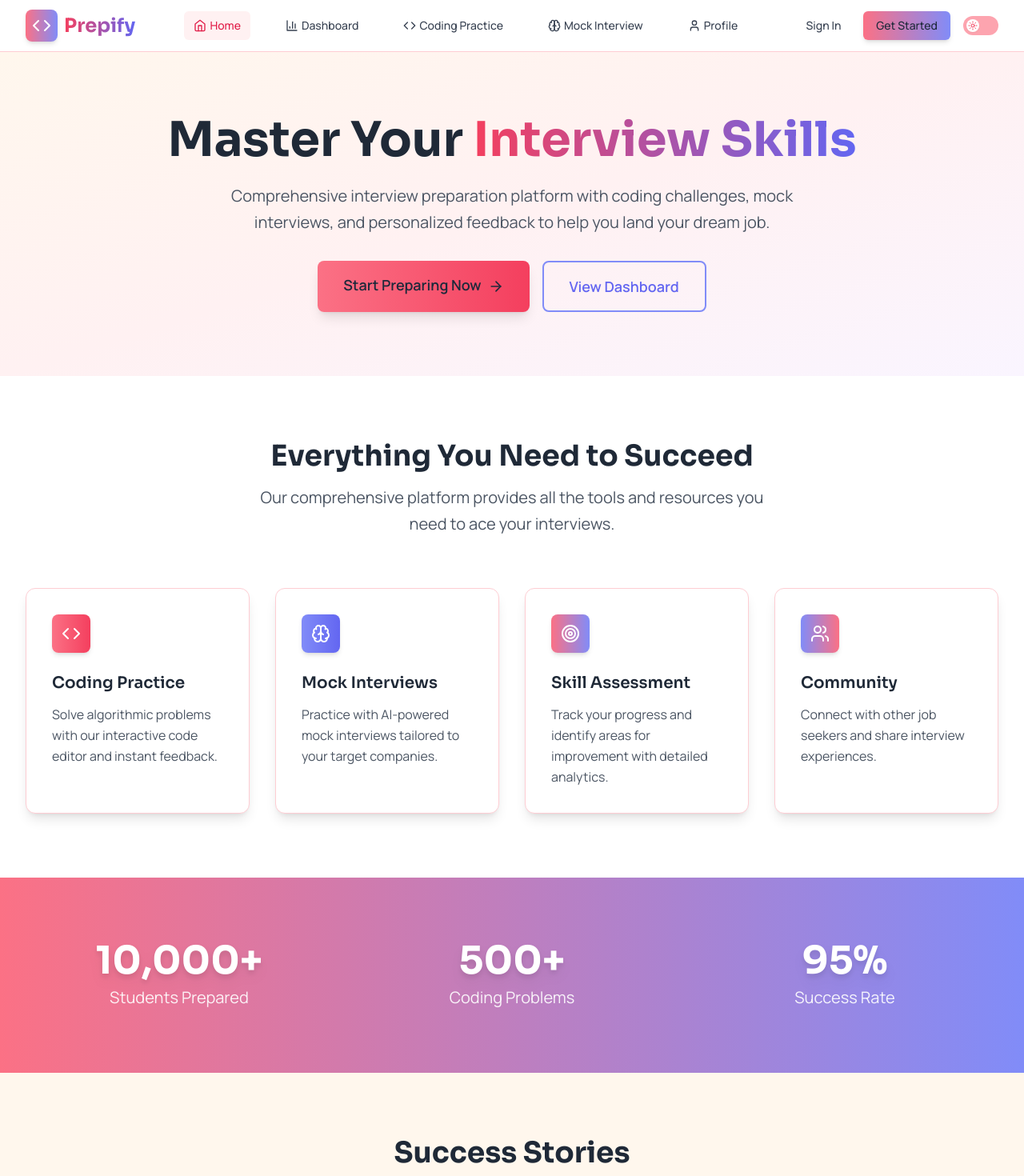
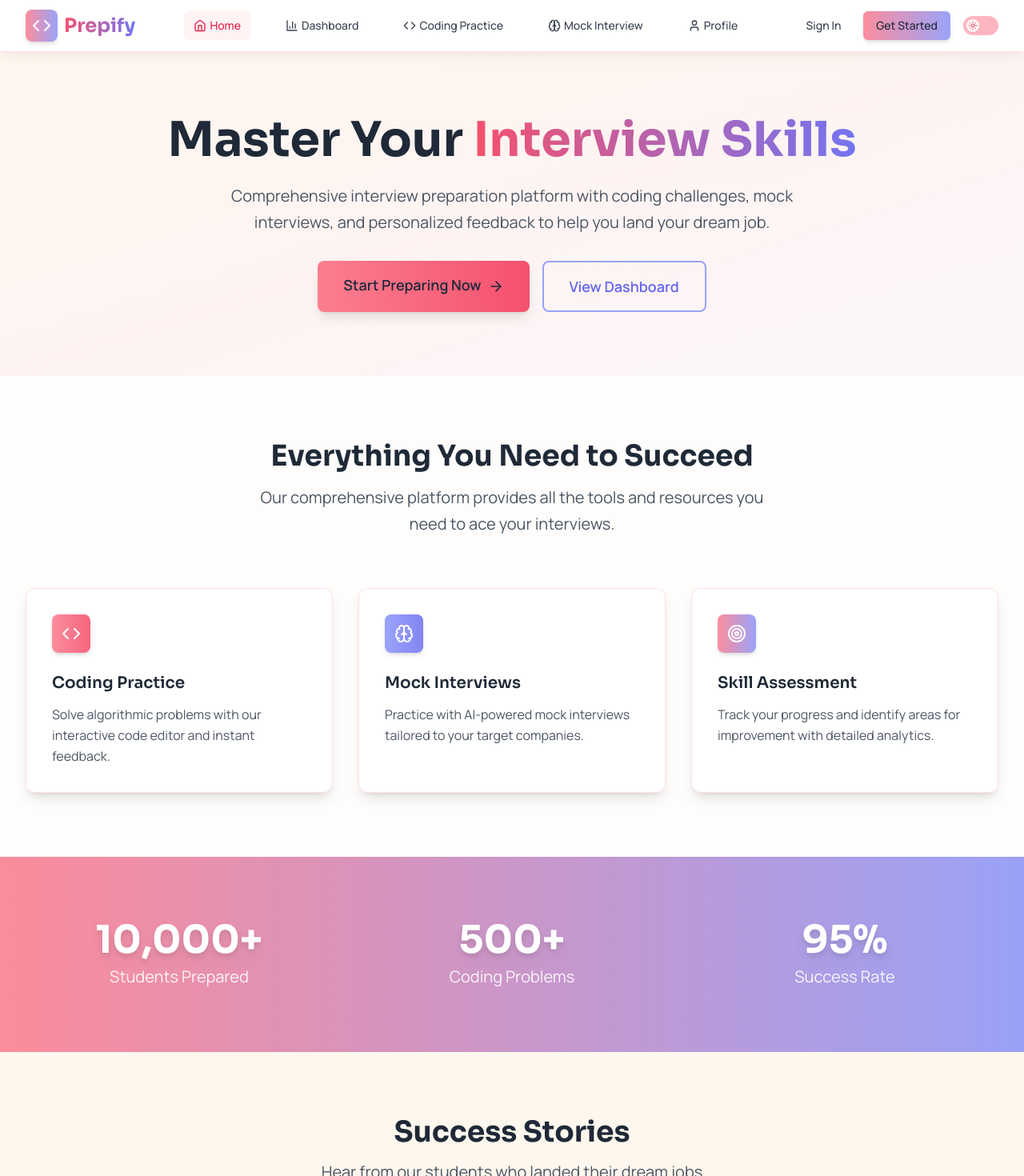
Before and after one commit to Sridharmalladi/prepp, a React (Vite) app: page / in a window 1280 px wide. Shown: the top 1470 px of the page at 80% size. Built offline with nearby package versions, Linux system fonts and the light colour scheme.

Commit message:
Remove Community tab and apply matte color finish

```diff
--- a/src/components/Header.tsx
+++ b/src/components/Header.tsx
@@ -23,15 +23,15 @@ const Header: React.FC<HeaderProps> = ({ isDarkMode = false, onToggleTheme }) =>
   const isActive = (path: string) => location.pathname === path;
 
   return (
-    <header className="bg-white shadow-lg border-b border-rose-200">
+    <header className="bg-white/90 backdrop-blur-sm shadow-lg border-b border-rose-200/60">
       <div className="max-w-7xl mx-auto px-4 sm:px-6 lg:px-8">
         <div className="flex justify-between items-center h-16">
           {/* Logo */}
           <Link to="/" className="flex items-center space-x-2">
-            <div className="bg-gradient-to-r from-rose-400 to-indigo-400 p-2 rounded-lg shadow-md">
+            <div className="bg-gradient-to-r from-rose-400/80 to-indigo-400/80 p-2 rounded-lg shadow-md">
               <Code className="h-6 w-6 text-white" />
             </div>
-            <span className="text-2xl font-heading font-bold bg-gradient-to-r from-rose-500 to-indigo-500 bg-clip-text text-transparent">
+            <span className="text-2xl font-heading font-bold bg-gradient-to-r from-rose-500/90 to-indigo-500/90 bg-clip-text text-transparent">
               Prepify
             </span>
           </Link>
@@ -46,8 +46,8 @@ const Header: React.FC<HeaderProps> = ({ isDarkMode = false, onToggleTheme }) =>
                   to={item.href}
                   className={`flex items-center space-x-1 px-3 py-2 rounded-md text-sm font-sans font-medium transition-colors duration-200 ${
                     isActive(item.href)
-                      ? 'text-rose-600 bg-rose-50'
-                      : 'text-gray-700 hover:text-rose-600 hover:bg-rose-50'
+                      ? 'text-rose-600 bg-rose-50/80'
+                      : 'text-gray-700 hover:text-rose-600 hover:bg-rose-50/80'
                   }`}
                 >
                   <Icon className="h-4 w-4" />
@@ -69,7 +69,7 @@ const Header: React.FC<HeaderProps> = ({ isDarkMode = false, onToggleTheme }) =>
               </Link>
               <Link
                 to="/register"
-                className="bg-gradient-to-r from-rose-400 to-indigo-400 text-slate-800 px-4 py-2 rounded-md text-sm font-sans font-medium hover:from-rose-500 hover:to-indigo-500 transition-all duration-200 shadow-md hover:shadow-lg transform hover:-translate-y-0.5"
+                className="bg-gradient-to-r from-rose-400/80 to-indigo-400/80 text-slate-800 px-4 py-2 rounded-md text-sm font-sans font-medium hover:from-rose-500/80 hover:to-indigo-500/80 transition-all duration-200 shadow-md hover:shadow-lg transform hover:-translate-y-0.5"
               >
                 Get Started
               </Link>
@@ -83,7 +83,7 @@ const Header: React.FC<HeaderProps> = ({ isDarkMode = false, onToggleTheme }) =>
             {/* Mobile menu button */}
             <button
               onClick={() => setIsMenuOpen(!isMenuOpen)}
-              className="md:hidden p-2 rounded-md text-gray-700 hover:text-rose-600 hover:bg-rose-50 transition-colors duration-200"
+              className="md:hidden p-2 rounded-md text-gray-700 hover:text-rose-600 hover:bg-rose-50/80 transition-colors duration-200"
             >
               {isMenuOpen ? <X className="h-6 w-6" /> : <Menu className="h-6 w-6" />}
             </button>
@@ -92,7 +92,7 @@ const Header: React.FC<HeaderProps> = ({ isDarkMode = false, onToggleTheme }) =>
 
         {/* Mobile Navigation */}
         {isMenuOpen && (
-          <div className="md:hidden py-4 border-t border-rose-200">
+          <div className="md:hidden py-4 border-t border-rose-200/60">
             <div className="space-y-2">
               {navigation.map((item) => {
                 const Icon = item.icon;
@@ -103,8 +103,8 @@ const Header: React.FC<HeaderProps> = ({ isDarkMode = false, onToggleTheme }) =>
                     onClick={() => setIsMenuOpen(false)}
                     className={`flex items-center space-x-2 px-3 py-2 rounded-md text-base font-sans font-medium transition-colors duration-200 ${
                       isActive(item.href)
-                        ? 'text-rose-600 bg-rose-50'
-                        : 'text-gray-700 hover:text-rose-600 hover:bg-rose-50'
+                        ? 'text-rose-600 bg-rose-50/80'
+                        : 'text-gray-700 hover:text-rose-600 hover:bg-rose-50/80'
                     }`}
                   >
                     <Icon className="h-5 w-5" />
@@ -112,18 +112,18 @@ const Header: React.FC<HeaderProps> = ({ isDarkMode = false, onToggleTheme }) =>
                   </Link>
                 );
               })}
-              <div className="pt-4 border-t border-rose-200 space-y-2">
+              <div className="pt-4 border-t border-rose-200/60 space-y-2">
                 <Link
                   to="/login"
                   onClick={() => setIsMenuOpen(false)}
-                  className="block px-3 py-2 text-base font-sans font-medium text-gray-700 hover:text-rose-600 hover:bg-rose-50 rounded-md transition-colors duration-200"
+                  className="block px-3 py-2 text-base font-sans font-medium text-gray-700 hover:text-rose-600 hover:bg-rose-50/80 rounded-md transition-colors duration-200"
                 >
                   Sign In
                 </Link>
                 <Link
                   to="/register"
                   onClick={() => setIsMenuOpen(false)}
-                  className="block px-3 py-2 text-base font-sans font-medium bg-gradient-to-r from-rose-400 to-indigo-400 text-slate-800 rounded-md hover:from-rose-500 hover:to-indigo-500 transition-all duration-200"
+                  className="block px-3 py-2 text-base font-sans font-medium bg-gradient-to-r from-rose-400/80 to-indigo-400/80 text-slate-800 rounded-md hover:from-rose-500/80 hover:to-indigo-500/80 transition-all duration-200"
                 >
                   Get Started
                 </Link>
--- a/src/components/ThemeToggle.tsx
+++ b/src/components/ThemeToggle.tsx
@@ -12,15 +12,15 @@ const ThemeToggle: React.FC<ThemeToggleProps> = ({ isDark, onToggle }) => {
       onClick={onToggle}
       className={`relative inline-flex h-6 w-11 items-center rounded-full transition-colors duration-300 focus:outline-none focus:ring-2 focus:ring-offset-2 ${
         isDark
-          ? 'bg-gray-600 focus:ring-rose-300'
-          : 'bg-rose-300 focus:ring-indigo-400'
+          ? 'bg-gray-600/80 focus:ring-rose-300/80'
+          : 'bg-rose-300/80 focus:ring-indigo-400/80'
       }`}
     >
       <span
         className={`inline-block h-4 w-4 transform rounded-full transition-transform duration-300 flex items-center justify-center ${
           isDark
-            ? 'translate-x-6 bg-rose-300 shadow-md'
-            : 'translate-x-1 bg-white shadow-sm'
+            ? 'translate-x-6 bg-rose-300/90 shadow-md'
+            : 'translate-x-1 bg-white/90 shadow-sm'
         }`}
       >
         {/* Sun icon - shows in LIGHT mode (when toggle is on the left) */}
--- a/src/pages/Home.tsx
+++ b/src/pages/Home.tsx
@@ -1,6 +1,6 @@
 import React, { useState, useEffect } from 'react';
 import { Link } from 'react-router-dom';
-import { Code, Brain, Target, Users, ArrowRight, CheckCircle, Star } from 'lucide-react';
+import { Code, Brain, Target, ArrowRight, CheckCircle, Star } from 'lucide-react';
 
 interface HomeProps {
   isDarkMode: boolean;
@@ -13,25 +13,19 @@ const Home: React.FC<HomeProps> = ({ isDarkMode, onToggleTheme }) => {
       icon: Code,
       title: 'Coding Practice',
       description: 'Solve algorithmic problems with our interactive code editor and instant feedback.',
-      color: isDarkMode ? 'from-rose-300 to-rose-400' : 'from-rose-400 to-rose-500'
+      color: isDarkMode ? 'from-rose-300/80 to-rose-400/80' : 'from-rose-400/80 to-rose-500/80'
     },
     {
       icon: Brain,
       title: 'Mock Interviews',
       description: 'Practice with AI-powered mock interviews tailored to your target companies.',
-      color: isDarkMode ? 'from-indigo-300 to-indigo-400' : 'from-indigo-400 to-indigo-500'
+      color: isDarkMode ? 'from-indigo-300/80 to-indigo-400/80' : 'from-indigo-400/80 to-indigo-500/80'
     },
     {
       icon: Target,
       title: 'Skill Assessment',
       description: 'Track your progress and identify areas for improvement with detailed analytics.',
-      color: isDarkMode ? 'from-rose-300 to-indigo-300' : 'from-rose-400 to-indigo-400'
-    },
-    {
-      icon: Users,
-      title: 'Community',
-      description: 'Connect with other job seekers and share interview experiences.',
-      color: isDarkMode ? 'from-indigo-300 to-rose-300' : 'from-indigo-400 to-rose-400'
+      color: isDarkMode ? 'from-rose-300/80 to-indigo-300/80' : 'from-rose-400/80 to-indigo-400/80'
     }
   ];
 
@@ -68,15 +62,15 @@ const Home: React.FC<HomeProps> = ({ isDarkMode, onToggleTheme }) => {
   const testimonials = getTestimonials();
 
   const themeClasses = {
-    background: isDarkMode ? 'bg-gray-900' : 'bg-orange-50',
-    cardBg: isDarkMode ? 'bg-gray-800' : 'bg-white',
+    background: isDarkMode ? 'bg-gray-900' : 'bg-orange-50/60',
+    cardBg: isDarkMode ? 'bg-gray-800' : 'bg-white/90',
     textPrimary: isDarkMode ? 'text-gray-100' : 'text-gray-800',
     textSecondary: isDarkMode ? 'text-gray-300' : 'text-gray-600',
-    border: isDarkMode ? 'border-gray-700' : 'border-rose-200',
-    heroBg: isDarkMode ? 'bg-gradient-to-br from-gray-900 via-indigo-950 to-gray-900' : 'bg-gradient-to-br from-orange-50 via-rose-50 to-purple-50',
-    statsBg: isDarkMode ? 'bg-gradient-to-r from-rose-400 to-indigo-400' : 'bg-gradient-to-r from-rose-400 to-indigo-400',
-    sectionBg: isDarkMode ? 'bg-gray-800' : 'bg-white',
-    testimonialsBg: isDarkMode ? 'bg-gray-900' : 'bg-orange-50'
+    border: isDarkMode ? 'border-gray-700' : 'border-rose-200/60',
+    heroBg: isDarkMode ? 'bg-gradient-to-br from-gray-900 via-indigo-950/80 to-gray-900' : 'bg-gradient-to-br from-orange-50/60 via-rose-50/60 to-purple-50/60',
+    statsBg: isDarkMode ? 'bg-gradient-to-r from-rose-400/80 to-indigo-400/80' : 'bg-gradient-to-r from-rose-400/80 to-indigo-400/80',
+    sectionBg: isDarkMode ? 'bg-gray-800/90' : 'bg-white/80',
+    testimonialsBg: isDarkMode ? 'bg-gray-900/90' : 'bg-orange-50/60'
   };
 
   return (
@@ -87,7 +81,7 @@ const Home: React.FC<HomeProps> = ({ isDarkMode, onToggleTheme }) => {
           <div className="text-center">
             <h1 className={`text-4xl md:text-6xl font-heading font-bold ${themeClasses.textPrimary} mb-6 transition-colors duration-300 leading-tight`}>
               Master Your{' '}
-              <span className={`bg-gradient-to-r ${isDarkMode ? 'from-rose-300 to-indigo-300' : 'from-rose-500 to-indigo-500'} bg-clip-text text-transparent`}>
+              <span className={`bg-gradient-to-r ${isDarkMode ? 'from-rose-300/90 to-indigo-300/90' : 'from-rose-500/90 to-indigo-500/90'} bg-clip-text text-transparent`}>
                 Interview Skills
               </span>
             </h1>
@@ -99,8 +93,8 @@ const Home: React.FC<HomeProps> = ({ isDarkMode, onToggleTheme }) => {
               <Link
                 to="/register"
                 className={`${isDarkMode
-                  ? 'bg-gradient-to-r from-rose-400 to-rose-500 text-gray-100 hover:from-rose-300 hover:to-rose-400'
-                  : 'bg-gradient-to-r from-rose-400 to-rose-500 text-slate-800 hover:from-rose-500 hover:to-rose-600'
+                  ? 'bg-gradient-to-r from-rose-400/90 to-rose-500/90 text-gray-100 hover:from-rose-300/90 hover:to-rose-400/90'
+                  : 'bg-gradient-to-r from-rose-400/90 to-rose-500/90 text-slate-800 hover:from-rose-500/90 hover:to-rose-600/90'
                 } px-8 py-4 rounded-lg text-lg font-sans font-semibold transition-all duration-200 shadow-lg hover:shadow-xl transform hover:-translate-y-1`}
               >
                 Start Preparing Now
@@ -109,8 +103,8 @@ const Home: React.FC<HomeProps> = ({ isDarkMode, onToggleTheme }) => {
               <Link
                 to="/dashboard"
                 className={`border-2 ${isDarkMode
-                  ? 'border-indigo-400 text-indigo-300 hover:border-indigo-300 hover:text-indigo-200 hover:bg-indigo-400/10'
-                  : 'border-indigo-400 text-indigo-500 hover:border-indigo-500 hover:text-indigo-600 hover:bg-indigo-50'
+                  ? 'border-indigo-400/80 text-indigo-300 hover:border-indigo-300/80 hover:text-indigo-200 hover:bg-indigo-400/10'
+                  : 'border-indigo-400/80 text-indigo-500 hover:border-indigo-500/80 hover:text-indigo-600 hover:bg-indigo-50/80'
                 } px-8 py-4 rounded-lg text-lg font-sans font-semibold transition-all duration-200`}
               >
                 View Dashboard
@@ -132,13 +126,13 @@ const Home: React.FC<HomeProps> = ({ isDarkMode, onToggleTheme }) => {
             </p>
           </div>
 
-          <div className="grid grid-cols-1 md:grid-cols-2 lg:grid-cols-4 gap-8">
+          <div className="grid grid-cols-1 md:grid-cols-3 gap-8">
             {features.map((feature, index) => {
               const Icon = feature.icon;
               return (
                 <div
                   key={index}
-                  className={`${themeClasses.cardBg} p-8 rounded-xl shadow-lg hover:shadow-xl transition-all duration-300 transform hover:-translate-y-2 border ${themeClasses.border} hover:border-rose-300`}
+                  className={`${themeClasses.cardBg} p-8 rounded-xl shadow-lg hover:shadow-xl transition-all duration-300 transform hover:-translate-y-2 border ${themeClasses.border} hover:border-rose-300/80`}
                 >
                   <div className={`w-12 h-12 bg-gradient-to-r ${feature.color} rounded-lg flex items-center justify-center mb-6 shadow-md`}>
                     <Icon className="h-6 w-6 text-white" />
@@ -188,11 +182,11 @@ const Home: React.FC<HomeProps> = ({ isDarkMode, onToggleTheme }) => {
             {testimonials.map((testimonial, index) => (
               <div
                 key={index}
-                className={`${themeClasses.cardBg} p-8 rounded-xl shadow-lg hover:shadow-xl transition-all duration-300 border ${themeClasses.border} hover:border-indigo-300 transform hover:-translate-y-1`}
+                className={`${themeClasses.cardBg} p-8 rounded-xl shadow-lg hover:shadow-xl transition-all duration-300 border ${themeClasses.border} hover:border-indigo-300/80 transform hover:-translate-y-1`}
               >
                 <div className="flex items-center mb-4">
                   {[...Array(testimonial.rating)].map((_, i) => (
-                    <Star key={i} className="h-5 w-5 text-rose-400 fill-current" />
+                    <Star key={i} className="h-5 w-5 text-rose-400/90 fill-current" />
                   ))}
                 </div>
                 <p className={`${themeClasses.textSecondary} font-sans mb-6 italic transition-colors duration-300 leading-relaxed`}>"{testimonial.content}"</p>
@@ -218,8 +212,8 @@ const Home: React.FC<HomeProps> = ({ isDarkMode, onToggleTheme }) => {
           <Link
             to="/register"
             className={`${isDarkMode
-              ? 'bg-gradient-to-r from-rose-400 to-rose-500 text-gray-100 hover:from-rose-300 hover:to-rose-400'
-              : 'bg-gradient-to-r from-rose-400 to-rose-500 text-slate-800 hover:from-rose-500 hover:to-rose-600'
+              ? 'bg-gradient-to-r from-rose-400/90 to-rose-500/90 text-gray-100 hover:from-rose-300/90 hover:to-rose-400/90'
+              : 'bg-gradient-to-r from-rose-400/90 to-rose-500/90 text-slate-800 hover:from-rose-500/90 hover:to-rose-600/90'
             } px-8 py-4 rounded-lg text-lg font-sans font-semibold transition-all duration-200 shadow-lg hover:shadow-xl transform hover:-translate-y-1 inline-flex items-center`}
           >
             Get Started for Free
```
